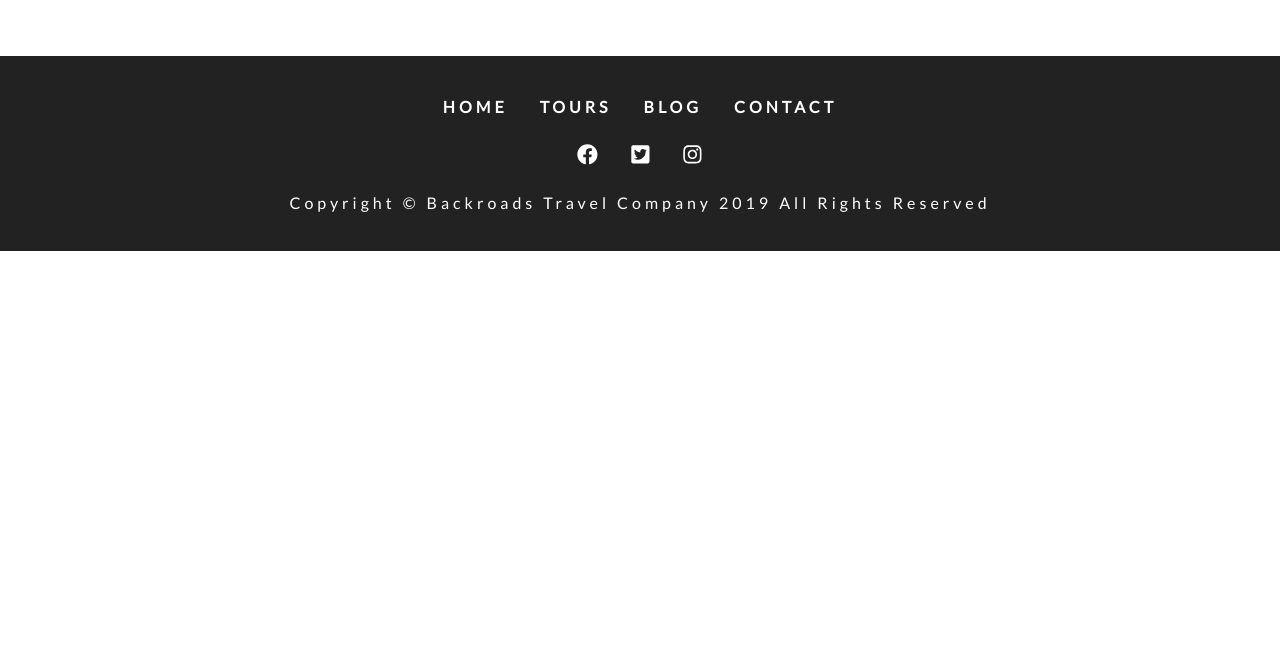
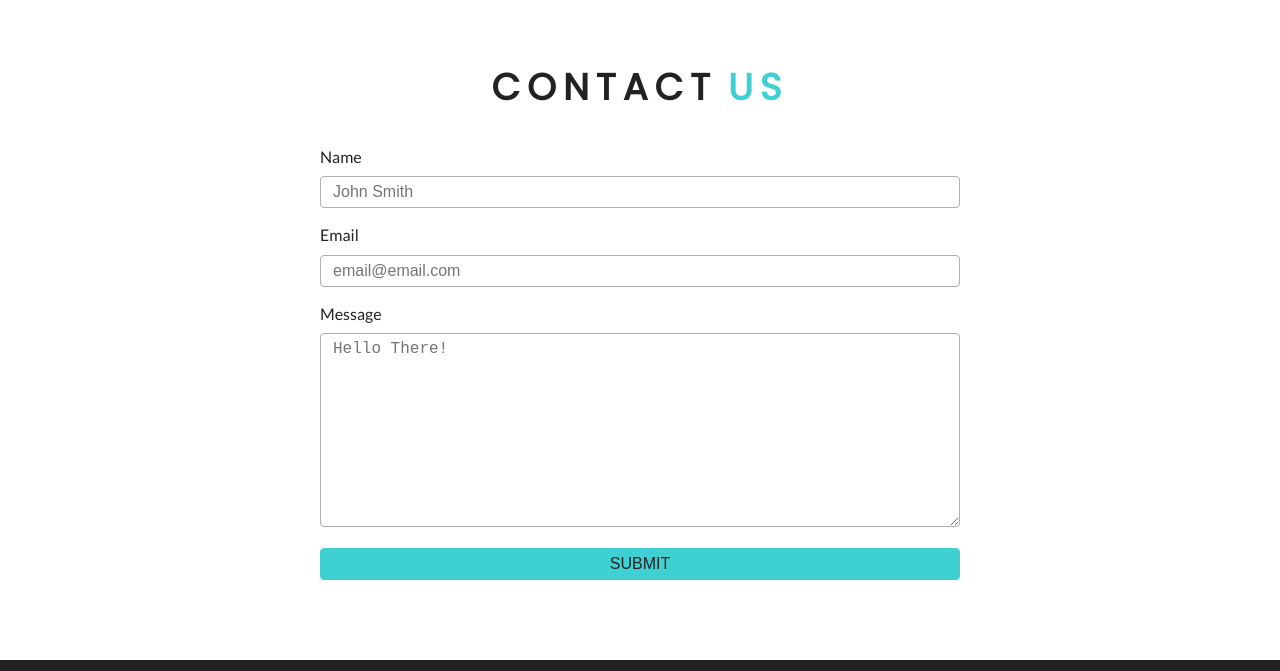
Before and after one commit to lukeomalley/backroads-tours, a Gatsby site: page /contact in a window 1280 px wide. Shown: the part 549-1220 px from the top of the page. Before the commit the page ends 800 px from the top, so only its background shows below. Built offline with nearby package versions, Linux system fonts and the light colour scheme; Gatsby itself is replaced by a stand-in of ours.

Commit message:
Connected to contentful cms

```diff
--- a/gatsby-config.js
+++ b/gatsby-config.js
@@ -3,6 +3,10 @@
  *
  * See: https://www.gatsbyjs.org/docs/gatsby-config/
  */
+
+require('dotenv').config({
+  path: `.env.${process.env.NODE_ENV}`,
+});
 
 module.exports = {
   /* Your site config here */
@@ -13,7 +17,6 @@
     author: `@lukeomalley`,
   },
   plugins: [
-    `gatsby-plugin-styled-components`,
     {
       resolve: `gatsby-source-filesystem`,
       options: {
@@ -21,6 +24,15 @@
         path: `${__dirname}/src/images/`,
       },
     },
+    {
+      resolve: `gatsby-source-contentful`,
+      options: {
+        spaceId: process.env.CONTENTFUL_SPACE_ID,
+        // Learn about environment variables: https://gatsby.dev/env-vars
+        accessToken: process.env.CONTENTFUL_ACCESS_TOKEN,
+      },
+    },
+    `gatsby-plugin-styled-components`,
     `gatsby-plugin-sharp`,
     `gatsby-transformer-sharp`,
     `gatsby-plugin-transition-link`,
--- a/package.json
+++ b/package.json
@@ -14,6 +14,7 @@
   },
   "dependencies": {
     "babel-plugin-styled-components": "^1.10.4",
+    "dotenv": "^8.0.0",
     "gatsby": "^2.10.4",
     "gatsby-background-image": "^0.8.0",
     "gatsby-image": "^2.2.3",
@@ -21,6 +22,7 @@
     "gatsby-plugin-sharp": "^2.2.1",
     "gatsby-plugin-styled-components": "^3.1.0",
     "gatsby-plugin-transition-link": "^1.12.4",
+    "gatsby-source-contentful": "^2.1.8",
     "gatsby-source-filesystem": "^2.1.1",
     "gatsby-transformer-sharp": "^2.2.0",
     "gsap": "^2.1.3",
--- /dev/null
+++ b/src/components/Contact/Contact.js
@@ -0,0 +1,55 @@
+import React from 'react';
+import Title from '../Title';
+import styles from '../../css/contact.module.css';
+
+const Contact = () => {
+  return (
+    <section className={styles.contact}>
+      <Title title="contact" subtitle="us" />
+      <div className={styles.center}>
+        <form
+          className={styles.form}
+          action="https://formspree.io/Lukeomalley95@gmail.com"
+          method="POST"
+        >
+          <div>
+            <label htmlFor="name">name</label>
+            <input
+              type="text"
+              name="name"
+              id="name"
+              className={styles.formControl}
+              placeholder="John Smith"
+            />
+          </div>
+          <div>
+            <label htmlFor="email">email</label>
+            <input
+              type="text"
+              name="email"
+              id="email"
+              className={styles.formControl}
+              placeholder="email@email.com"
+            />
+          </div>
+          <div>
+            <label htmlFor="message">message</label>
+            <textarea
+              type="text"
+              name="messafe"
+              id="message"
+              rows="10"
+              className={styles.formControl}
+              placeholder="Hello There!"
+            />
+          </div>
+          <div>
+            <input type="submit" value="submit" className={styles.submit} />
+          </div>
+        </form>
+      </div>
+    </section>
+  );
+};
+
+export default Contact;
--- a/src/components/Nav.js
+++ b/src/components/Nav.js
@@ -1,5 +1,6 @@
 import React, { useState } from 'react';
 import AniLink from 'gatsby-plugin-transition-link/AniLink';
+
 import styles from '../css/navbar.module.css';
 import { FaAlignRight } from 'react-icons/fa';
 import links from '../constants/links';
@@ -18,7 +19,7 @@
     <nav className={styles.navbar}>
       <div className={styles.navCenter}>
         <div className={styles.navHeader}>
-          <AniLink fade to="/">
+          <AniLink to="/">
             <img src={logo} alt="Backroads Logo" />
           </AniLink>
           <button type="button" className={styles.logoBtn} onClick={toggleNav}>
--- a/src/pages/contact.js
+++ b/src/pages/contact.js
@@ -1,5 +1,6 @@
 import React from 'react';
 import Layout from '../components/Layout';
+import Contact from '../components/Contact/Contact';
 import StyledHero from '../components/StyledHero';
 
 export default ({ data }) => {
@@ -9,6 +10,7 @@
         img={data.contactBcg.childImageSharp.fluid}
         backgroundPosition="50% 40%"
       ></StyledHero>
+      <Contact />
     </Layout>
   );
 };
```
Also changed, not shown: 2 other files.
